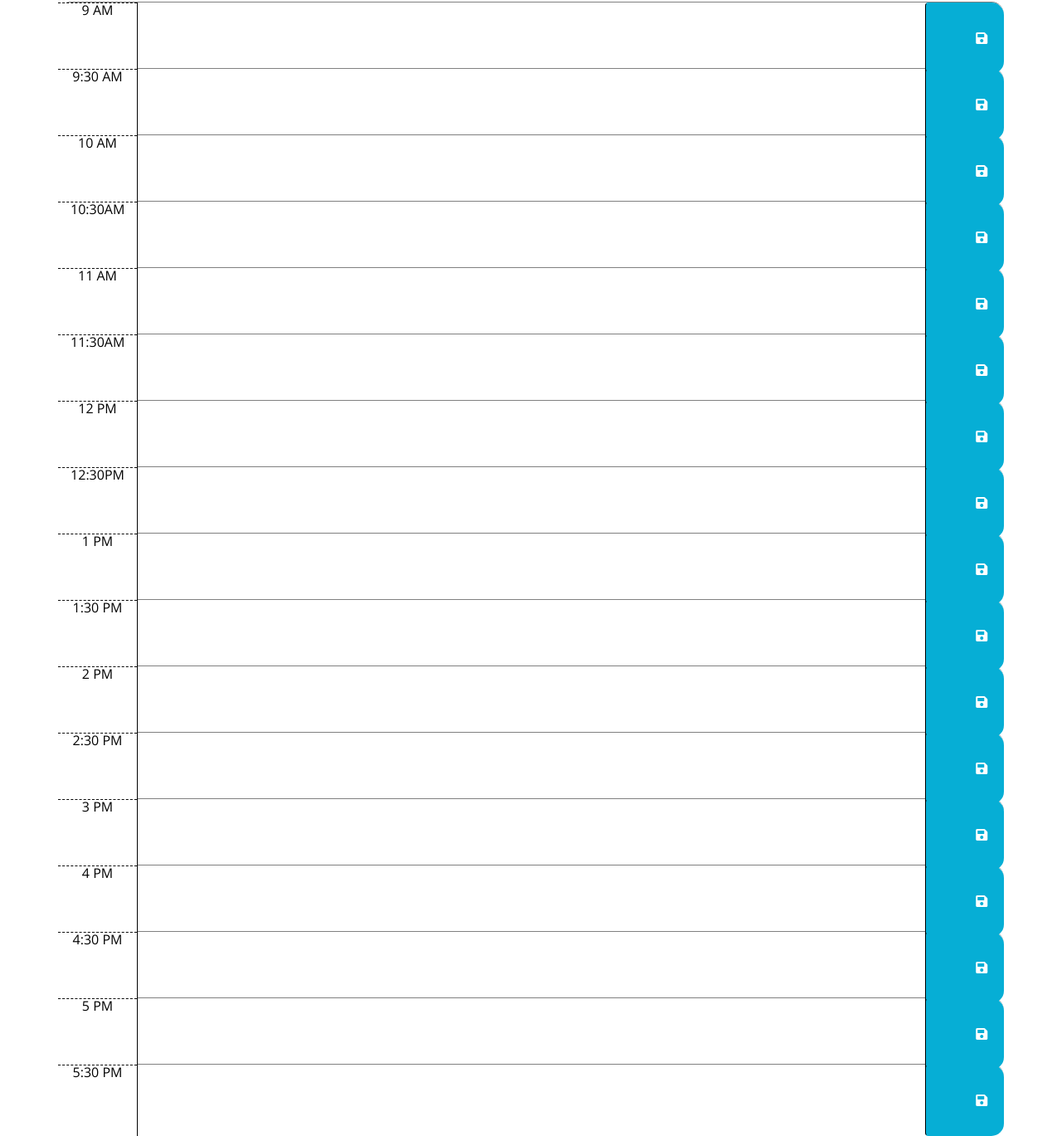
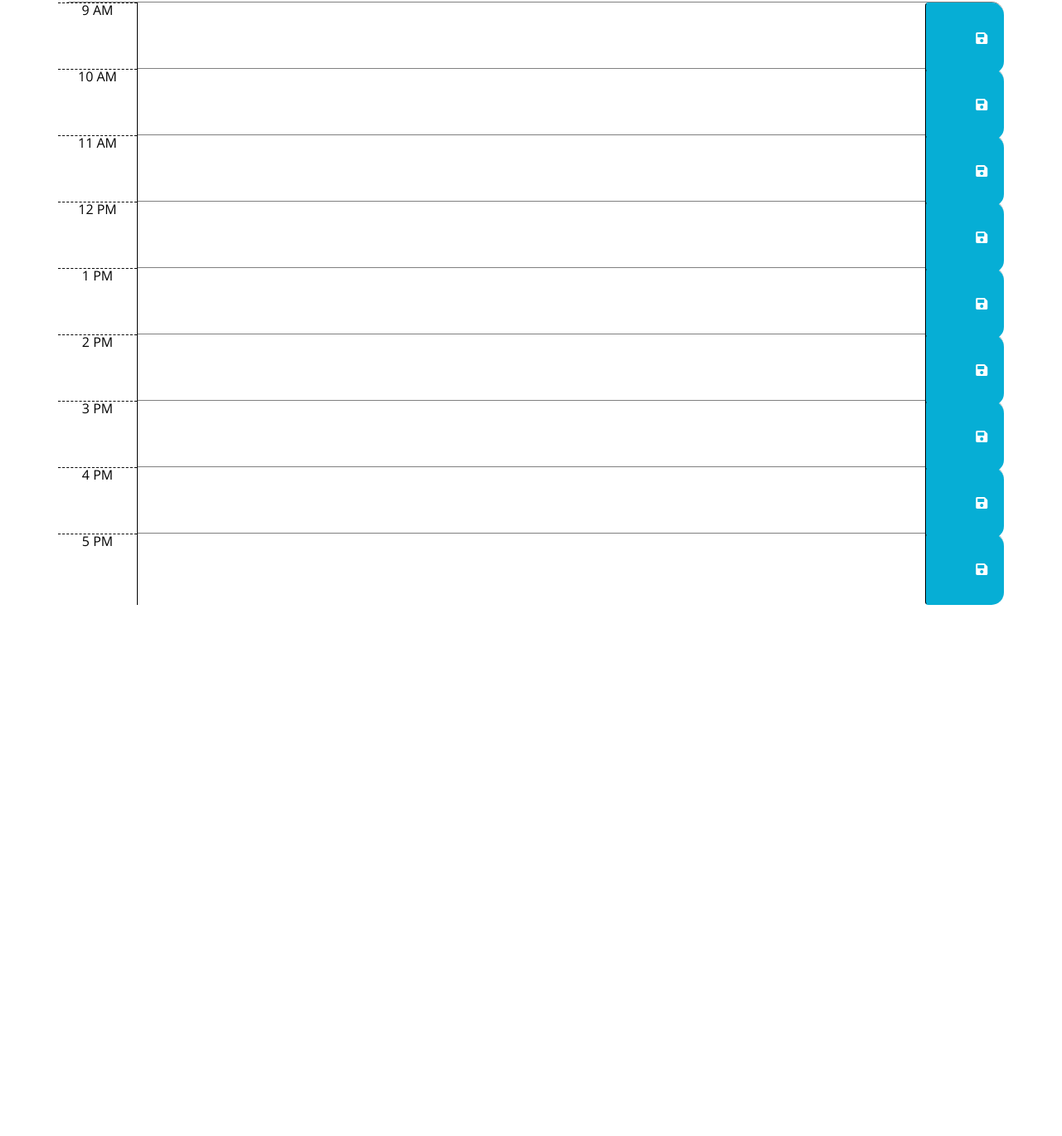
Before and after one commit to javiscarr/Workday-Scheduler, a plain HTML site: page index.html in a window 1280 px wide. Shown: the part 298-1667 px from the top of the page at 83% size. After the commit the page ends 1027 px from the top, so only its background shows below. Drawn offline with nearby package versions, Linux system fonts and the light colour scheme.

Commit message:
javascript linked to html

```diff
--- a/index.html
+++ b/index.html
@@ -37,22 +37,8 @@
           <i class="fas fa-save"></i>
         </button>
       </div>
-      <div id="hour-9:30" class="row timeblock">
-        <div class="col-md-1 hour">9:30 AM</div>
-        <textarea class="col-md-10 description"></textarea>
-        <button class="btn saveBtn col-md-1">
-          <i class="fas fa-save"></i>
-        </button>
-      </div>
       <div id="hour-10" class="row timeblock">
         <div class="col-md-1 hour">10 AM</div>
-        <textarea class="col-md-10 description"></textarea>
-        <button class="btn saveBtn col-md-1">
-          <i class="fas fa-save"></i>
-        </button>
-      </div>
-      <div id="hour-10:30" class="row timeblock">
-        <div class="col-md-1 hour">10:30AM</div>
         <textarea class="col-md-10 description"></textarea>
         <button class="btn saveBtn col-md-1">
           <i class="fas fa-save"></i>
@@ -65,22 +51,8 @@
           <i class="fas fa-save"></i>
         </button>
       </div>
-      <div id="hour-11:30" class="row timeblock">
-        <div class="col-md-1 hour">11:30AM</div>
-        <textarea class="col-md-10 description"></textarea>
-        <button class="btn saveBtn col-md-1">
-          <i class="fas fa-save"></i>
-        </button>
-      </div>
       <div id="hour-12" class="row timeblock">
         <div class="col-md-1 hour">12 PM</div>
-        <textarea class="col-md-10 description"></textarea>
-        <button class="btn saveBtn col-md-1">
-          <i class="fas fa-save"></i>
-        </button>
-      </div>
-      <div id="hour-12:30" class="row timeblock">
-        <div class="col-md-1 hour">12:30PM</div>
         <textarea class="col-md-10 description"></textarea>
         <button class="btn saveBtn col-md-1">
           <i class="fas fa-save"></i>
@@ -93,22 +65,8 @@
           <i class="fas fa-save"></i>
         </button>
       </div>
-      <div id="hour-1:30" class="row timeblock">
-        <div class="col-md-1 hour">1:30 PM</div>
-        <textarea class="col-md-10 description"></textarea>
-        <button class="btn saveBtn col-md-1">
-          <i class="fas fa-save"></i>
-        </button>
-      </div>
       <div id="hour-2" class="row timeblock">
         <div class="col-md-1 hour">2 PM</div>
-        <textarea class="col-md-10 description"></textarea>
-        <button class="btn saveBtn col-md-1">
-          <i class="fas fa-save"></i>
-        </button>
-      </div>
-      <div id="hour-2:30" class="row timeblock">
-        <div class="col-md-1 hour">2:30 PM</div>
         <textarea class="col-md-10 description"></textarea>
         <button class="btn saveBtn col-md-1">
           <i class="fas fa-save"></i>
@@ -128,13 +86,6 @@
           <i class="fas fa-save"></i>
         </button>
       </div>
-      <div id="hour-4:30" class="row timeblock">
-        <div class="col-md-1 hour">4:30 PM</div>
-        <textarea class="col-md-10 description"></textarea>
-        <button class="btn saveBtn col-md-1">
-          <i class="fas fa-save"></i>
-        </button>
-      </div>
       <div id="hour-5" class="row timeblock">
         <div class="col-md-1 hour">5 PM</div>
         <textarea class="col-md-10 description"></textarea>
@@ -142,17 +93,10 @@
           <i class="fas fa-save"></i>
         </button>
       </div>
-      <div id="hour-5:30" class="row timeblock">
-        <div class="col-md-1 hour">5:30 PM</div>
-        <textarea class="col-md-10 description"></textarea>
-        <button class="btn saveBtn col-md-1">
-          <i class="fas fa-save"></i>
-        </button>
-      </div>
-
     </div>
 
     <script src="https://cdnjs.cloudflare.com/ajax/libs/jquery/3.2.1/jquery.min.js"></script>
     <script src="https://cdnjs.cloudflare.com/ajax/libs/moment.js/2.24.0/moment.min.js"></script>
+    <script src="script.js"></script>
   </body>
 </html>
```
